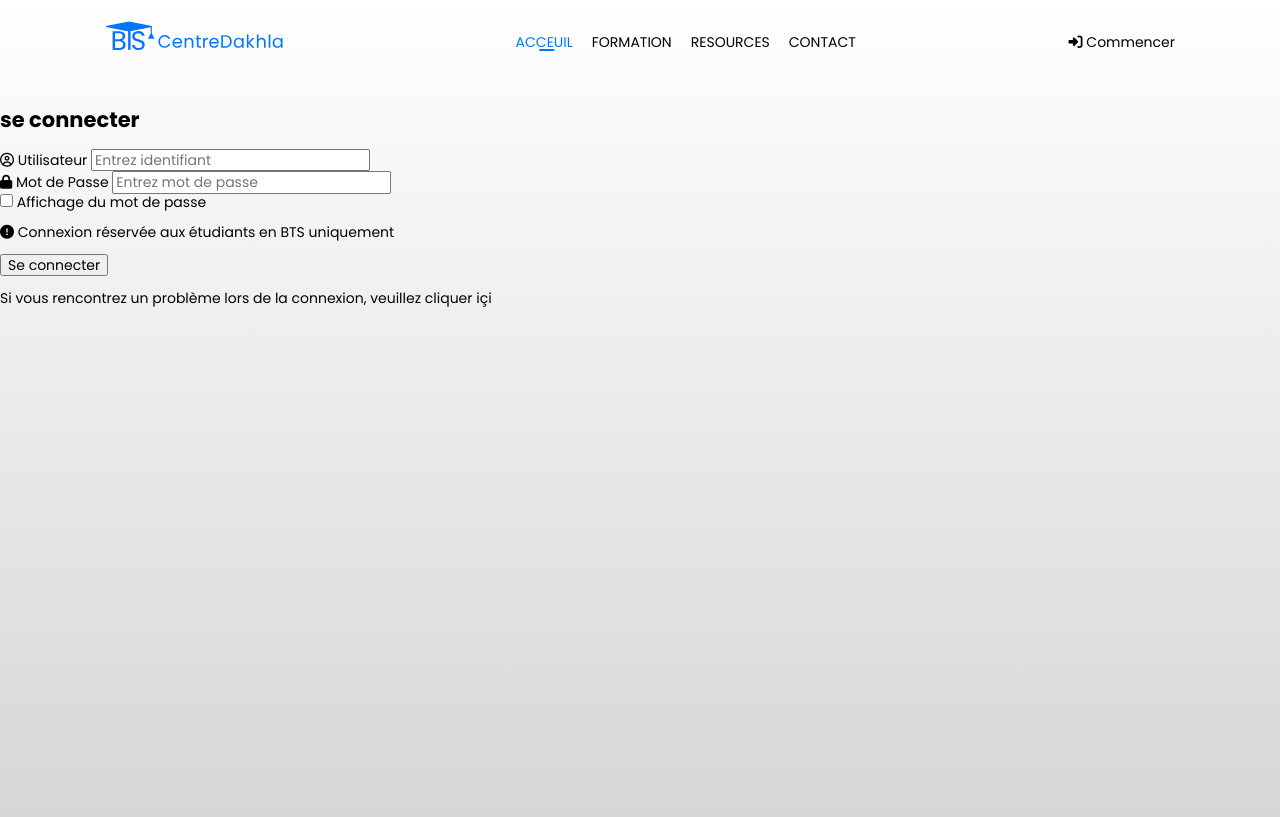
After one commit to MohcineJAAD/PFE, a PHP site: page /login.php in a window 1280 px wide. The commit adds this page. Run offline with PHP 8.4, Linux system fonts and the light colour scheme.

Commit message:
new modification

```diff
--- a/assets/css/master1.css
+++ b/assets/css/master1.css
@@ -31,10 +31,16 @@ li {
     margin-right: auto;
 }
 
+
+
 /* ====== Small ====== */
 @media (min-width: 768px) {
     .container {
         width: 750px;
+    }
+
+    html {
+        font-size: 14px;
     }
 }
 
@@ -76,10 +82,10 @@ header nav ul {
     display: flex;
 }
 
-header  ul li a {
+header ul li a {
     text-decoration: none;
     color: black;
-    font-size: 15px;
+    font-size: 0,9375rem;
     transition: .3s;
     -webkit-transition: .3s;
     -moz-transition: .3s;
@@ -158,7 +164,7 @@ header a.enable:hover::after {
 }
 
 header .toggle-menu {
-    font-size: 22px;
+    font-size: 1.375rem;
 }
 
 @media (min-width: 992px) {
@@ -214,7 +220,9 @@ header .toggle-menu {
 }
 
 .landing {
-    height: calc(100vh - 90.39px);
+    min-height: calc(100vh - 90.39px);
+    position: relative;
+    width: 100%;
 }
 
 @media (max-width: 991px) {
@@ -305,7 +313,7 @@ header .toggle-menu {
 
 .content span {
     display: block;
-    font-size: 20px;
+    font-size: 1.25rem;
     font-weight: 800;
 }
 
@@ -335,6 +343,7 @@ header .toggle-menu {
     min-height: 56px;
     line-height: 20px;
     font-weight: bold;
+    font-size: 1rem;
     display: flex;
     align-items: center;
     position: relative;
@@ -343,7 +352,7 @@ header .toggle-menu {
 
 .according-item-header::after {
     content: "\002B";
-    font-size: 32px;
+    font-size: 2rem;
     position: absolute;
     right: 16px;
     transition: transform 0.1s ease-in-out;
@@ -380,5 +389,15 @@ header .toggle-menu {
     line-height: 24px;
     border-top: 3px solid;
     border-image: linear-gradient(to right, transparent, var(--color-60), transparent) 1;
-    /* rgba(0, 0, 0, 0.1) */
 }
+
+/*=============End Info page===================*/
+
+/*=============login page===================*/
+
+.form-container {
+    position: absolute;
+    width: 100%;
+    height: 100%;
+    top: 0;
+}
--- a/assets/js/main.js
+++ b/assets/js/main.js
@@ -33,5 +33,3 @@ const iconMenu = document.getElementById("iconMenu");
 iconMenu.addEventListener("click" , event => {
     dropMenu.classList.toggle("drop-menu-Active");
 })
-
-console.log(dropMenu.classList);
--- a/header.php
+++ b/header.php
@@ -13,7 +13,7 @@
                 </ul>
             </nav>
 
-            <a href="#" class="login">
+            <a href="login.php" class="login">
                 <i class="fa-solid fa-right-to-bracket"></i>
                 <p>Commencer</p>
             </a>
@@ -25,7 +25,7 @@
                     <li><a href="#" class="enable">RESOURCES</a></li>
                     <li><a href="#" class="enable">CONTACT</a></li>
                     <li>
-                        <a href="#" class="login">
+                        <a href="login.php" class="login">
                             <i class="fa-solid fa-right-to-bracket"></i>
                             <p>Commencer</p>
                         </a>
--- /dev/null
+++ b/login.php
@@ -0,0 +1,52 @@
+<!DOCTYPE html>
+<html lang="en">
+    <head>
+        <meta charset="UTF-8" />
+        <meta name="viewport" content="width=device-width, initial-scale=1.0" />
+        <link rel="stylesheet" href="assets/css/master1.css" />
+        <link rel="stylesheet" href="assets/css/normalize.css" />
+        <link rel="stylesheet" href="assets/css/all.min.css" />
+        <link rel="preconnect" href="https://fonts.googleapis.com">
+        <link rel="preconnect" href="https://fonts.gstatic.com" crossorigin>
+        <script src="assets/js/main.js" defer></script>
+        <link
+            href="https://fonts.googleapis.com/css2?family=Poppins:ital,wght@0,100;0,200;0,300;0,400;0,500;0,600;0,700;0,800;0,900;1,100;1,200;1,300;1,400;1,500;1,600;1,700;1,800;1,900&family=Work+Sans:ital,wght@0,100;0,200;0,300;0,400;0,500;0,600;0,700;0,800;0,900;1,100;1,200;1,300;1,400;1,500;1,600;1,700;1,800;1,900&display=swap"
+            rel="stylesheet"
+        />
+        <title>E-BTS</title>
+    </head>
+<body>
+    <?php require "header.php"; ?>
+    <section class="landing">
+        <div class="">
+            <form action="" method="post" class="login">
+                <h2 class="title">se connecter</h2>
+                <div class="input-filde">
+                    <label for="user">
+                        <i class="fa-regular fa-circle-user"></i>
+                        Utilisateur
+                    </label>
+                    <input type="text" name="userName" id="user" placeholder="Entrez identifiant">
+                </div>
+                <div class="input-filde">
+                    <label for="pass">
+                        <i class="fa-solid fa-lock"></i>
+                        Mot de Passe
+                    </label>
+                    <input type="password" name="password" id="pass" placeholder="Entrez mot de passe">
+                </div>
+                <div class="input-filde">
+                    <input type="checkbox" name="display" id="true">
+                    <label for="true">Affichage du mot de passe</label>
+                </div>
+                <p class="alert">
+                    <i class="fa-solid fa-circle-exclamation"></i>
+                    Connexion réservée aux étudiants en BTS uniquement
+                </p>
+                <input type="submit" value="Se connecter" class="btn solid">
+                <p class="login-prob">Si vous rencontrez un problème lors de la connexion, veuillez <span>cliquer içi</span></p>
+            </form>
+        </div>
+    </section>
+</body>
+</html>
```
Also changed, not shown: assets/imgs/ullistrationLogin.png (added), index.php (indentation only).
